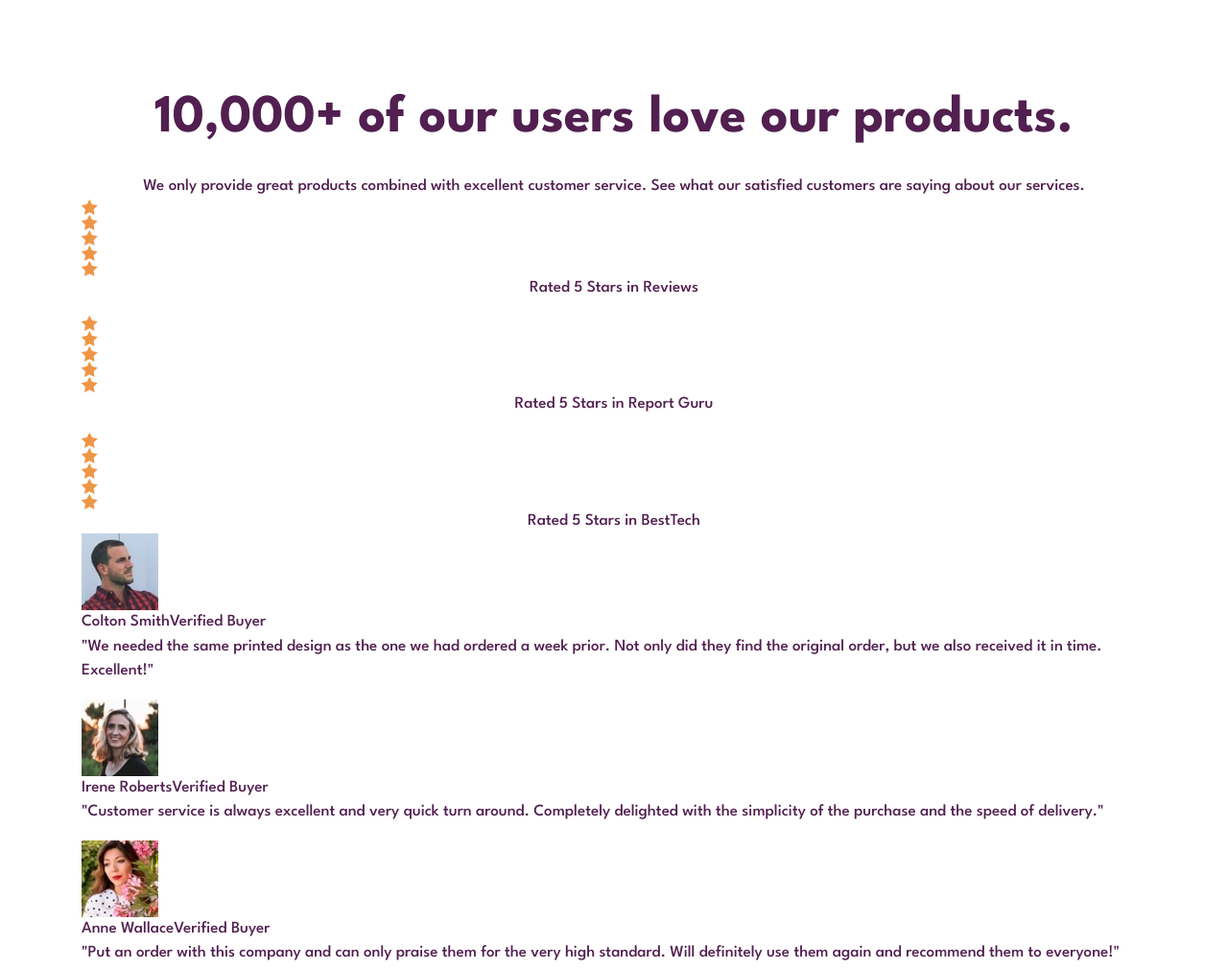
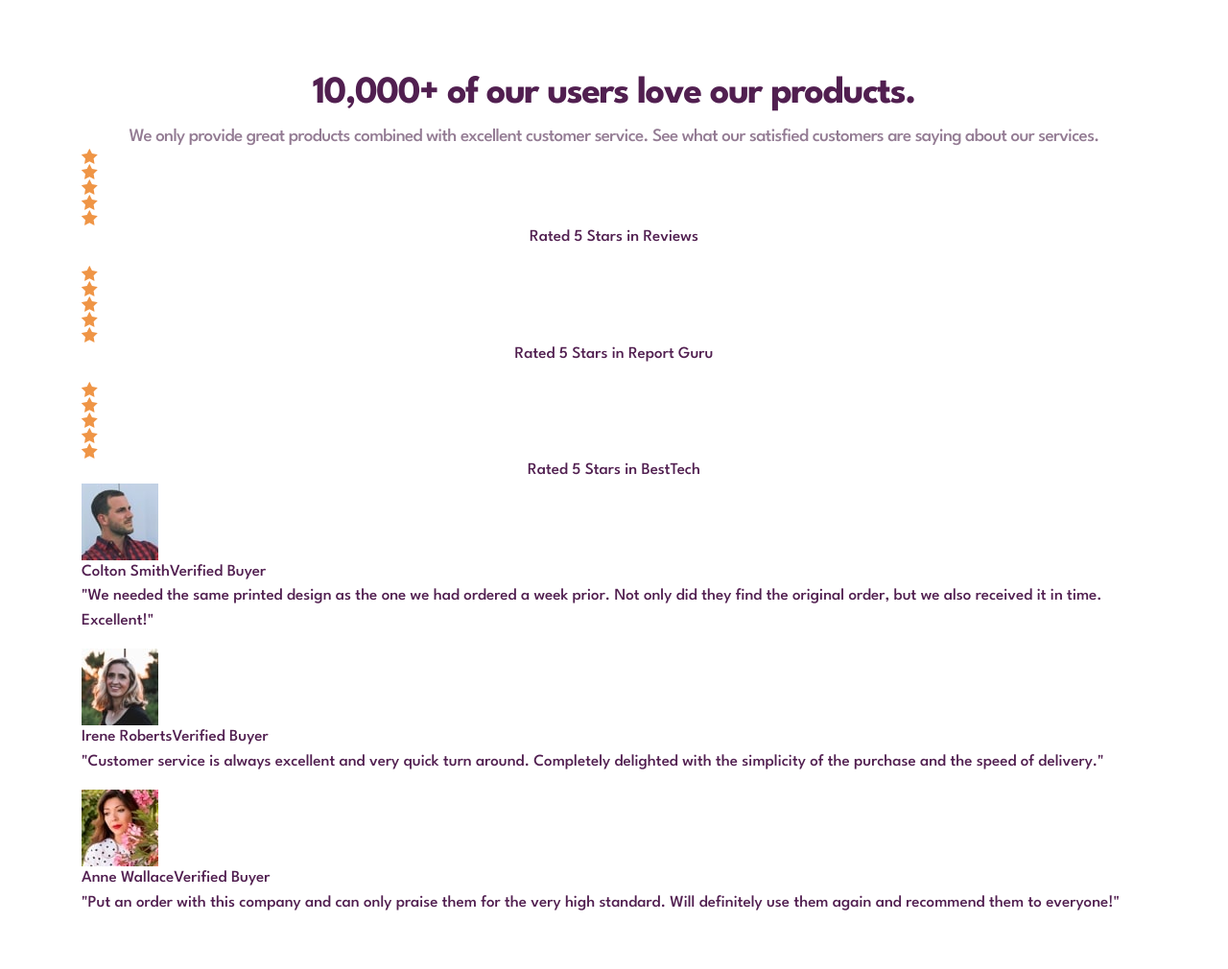
Before and after one commit to solracss/fem-social-proof-section, a website built with Vite: page index.html in a window 1280 px wide. Shown: the whole page at 96% size. Built offline with nearby package versions, Linux system fonts and the light colour scheme.

Commit message:
add styles for intro section

```diff
--- a/sass/components/_heading.scss
+++ b/sass/components/_heading.scss
@@ -1,7 +1,9 @@
 @use "../abstracts/" as *;
 
 .heading-1 {
-	@include heading($fs-900);
+	@include heading($fs-800);
+	line-height: 2rem;
+	letter-spacing: -1.429px;
 }
 
 .heading-2 {
--- a/sass/pages/_proof-section.scss
+++ b/sass/pages/_proof-section.scss
@@ -1 +1,8 @@
 @use "../abstracts/" as *;
+
+.intro__description {
+	font-size: $fs-500;
+	line-height: remSize(25px);
+	letter-spacing: remSize(-0.633px);
+	color: $clr-neutral-300;
+}
--- a/sass/utilities/_container.scss
+++ b/sass/utilities/_container.scss
@@ -1,6 +1,6 @@
 @use "../abstracts/" as *;
 
 .container {
-	width: min(100% - $container-padding, $container-max-width);
+	width: min(100% - calc($container-padding * 2), $container-max-width);
 	margin-inline: auto;
 }
```
